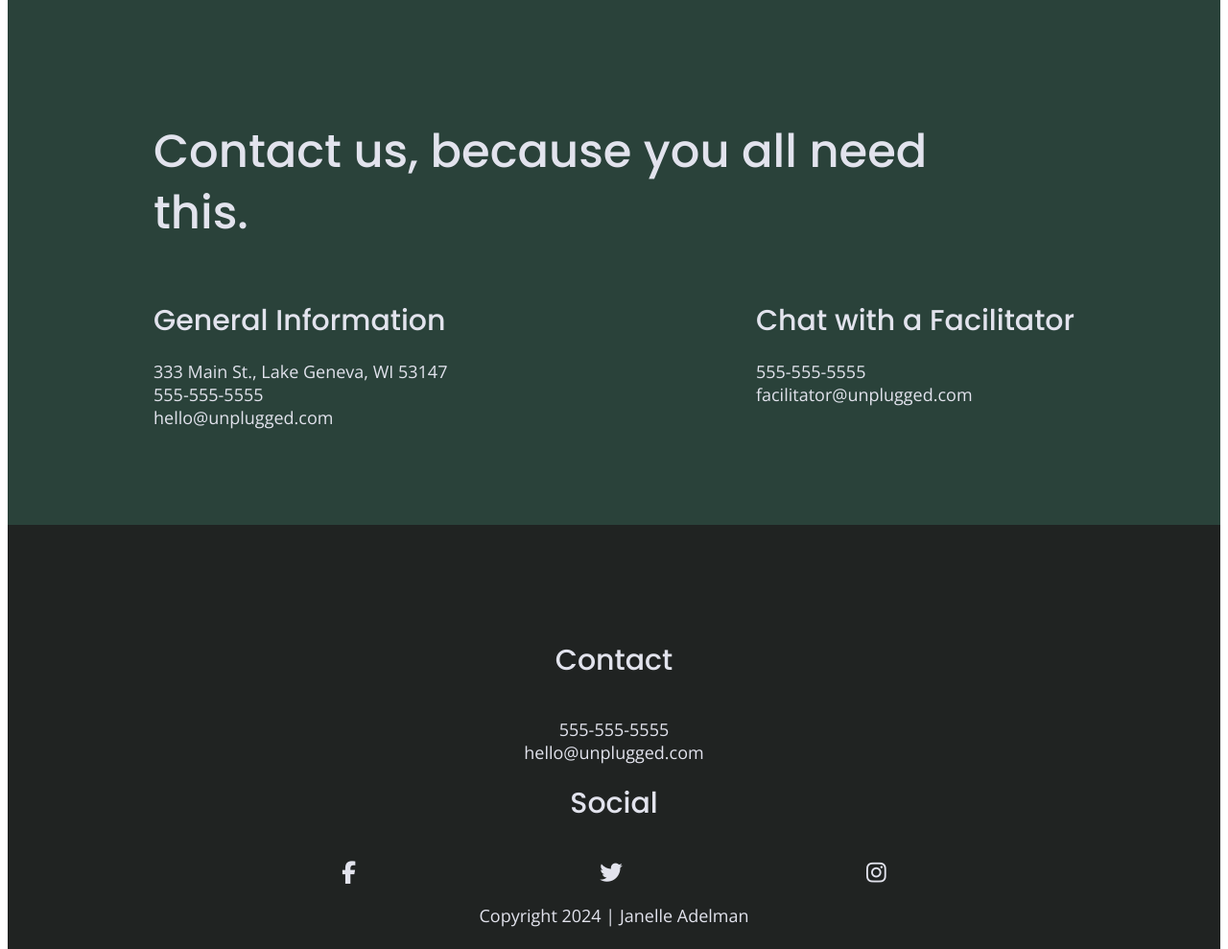
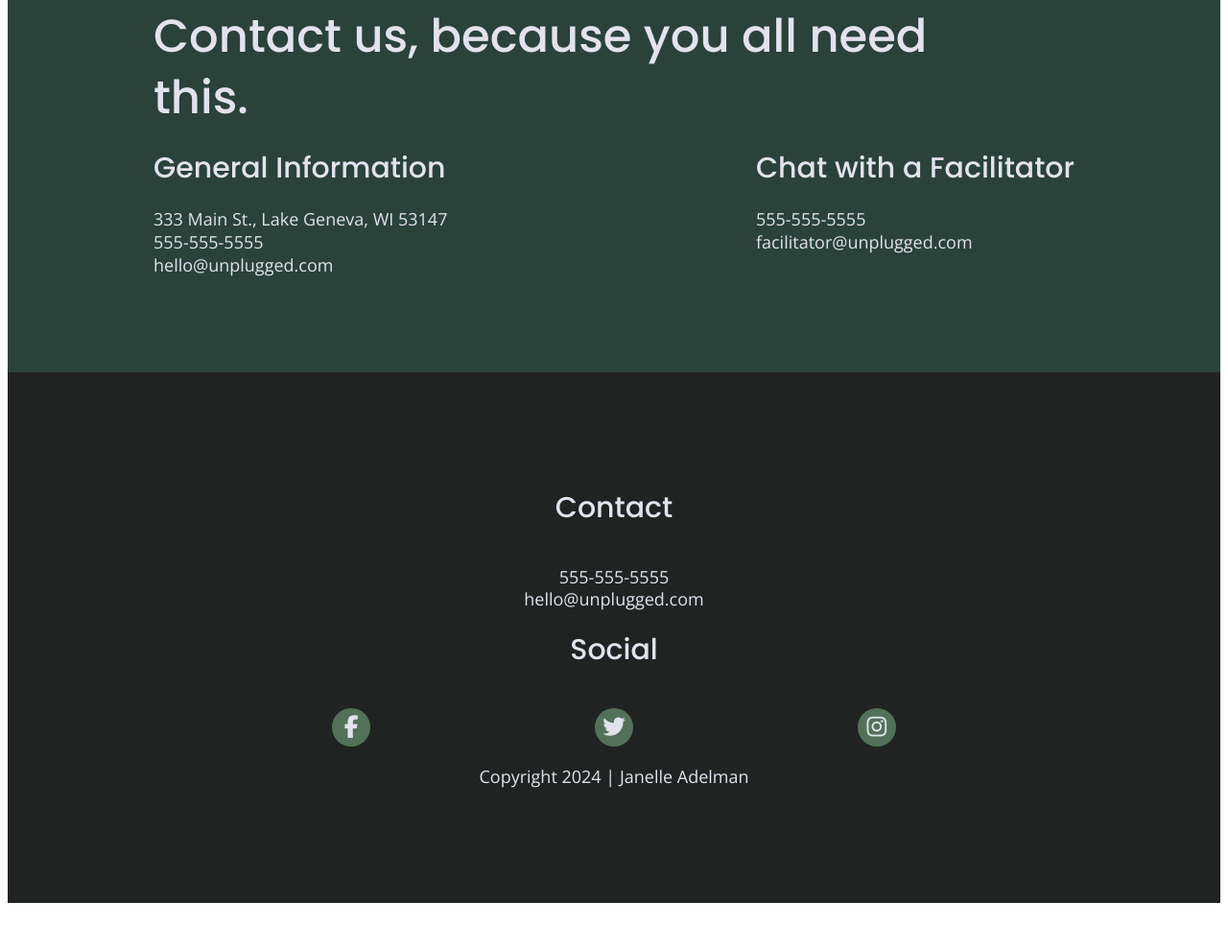
Before and after one commit to JanelleA/unplugged, a website built with webpack: page about/index.html in a window 1280 px wide. Shown: the part 1280-2269 px from the top of the page at 96% size. After the commit the page ends 2229 px from the top, so only its background shows below. Built offline with nearby package versions, Linux system fonts and the light colour scheme.

Commit message:
Formatted font awesome icons

```diff
--- a/css/style.css
+++ b/css/style.css
@@ -114,6 +114,7 @@ h2 {
   font-family: "Poppins", sans-serif;
   font-size: 1.875em;
   font-weight: 500;
+  margin: 0;
 }
 
 h3,
@@ -219,13 +220,16 @@ footer .social-icons {
 }
 
 footer .social-icons p {
+  background-color: #527158;
+  border-radius: 50%;
+  width: 40px;
+  height: 40px;
   display: flex;
   justify-content: center;
   align-items: center;
 }
 
-footer i {
-  color: #e2e3ed;
+footer .social-icons p i {
   font-size: 1.3125em;
 }
 
```
